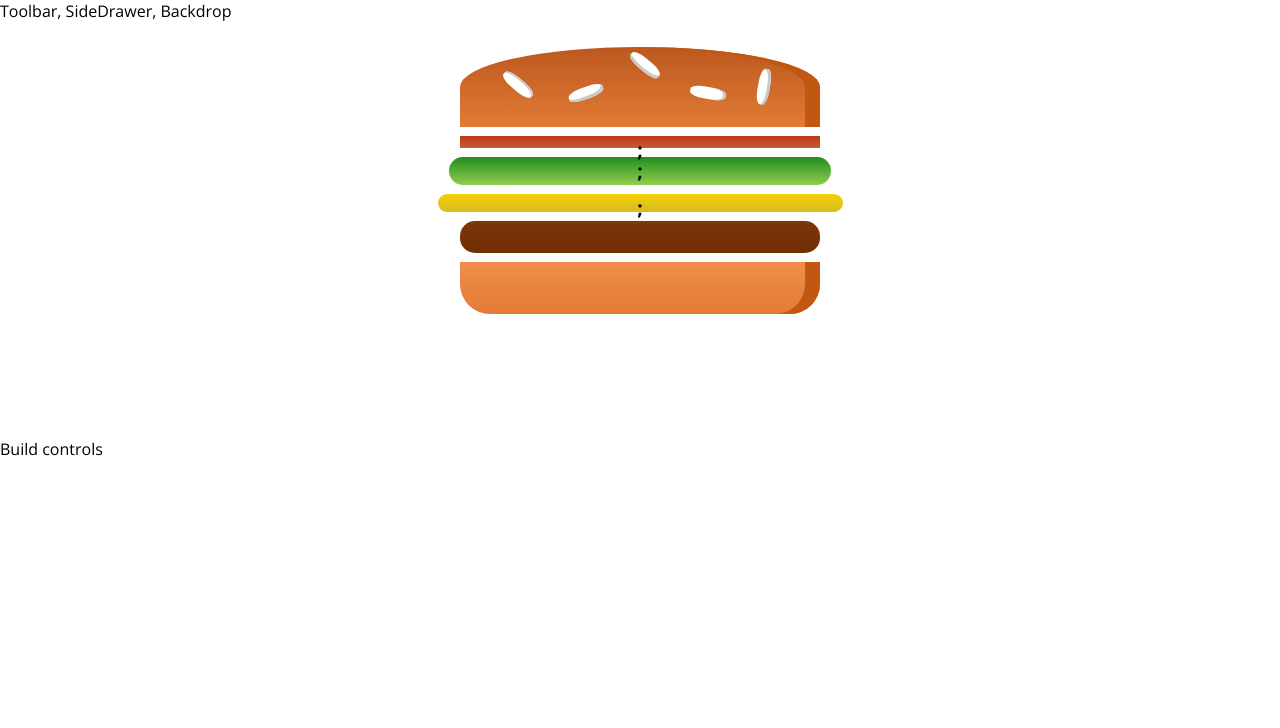
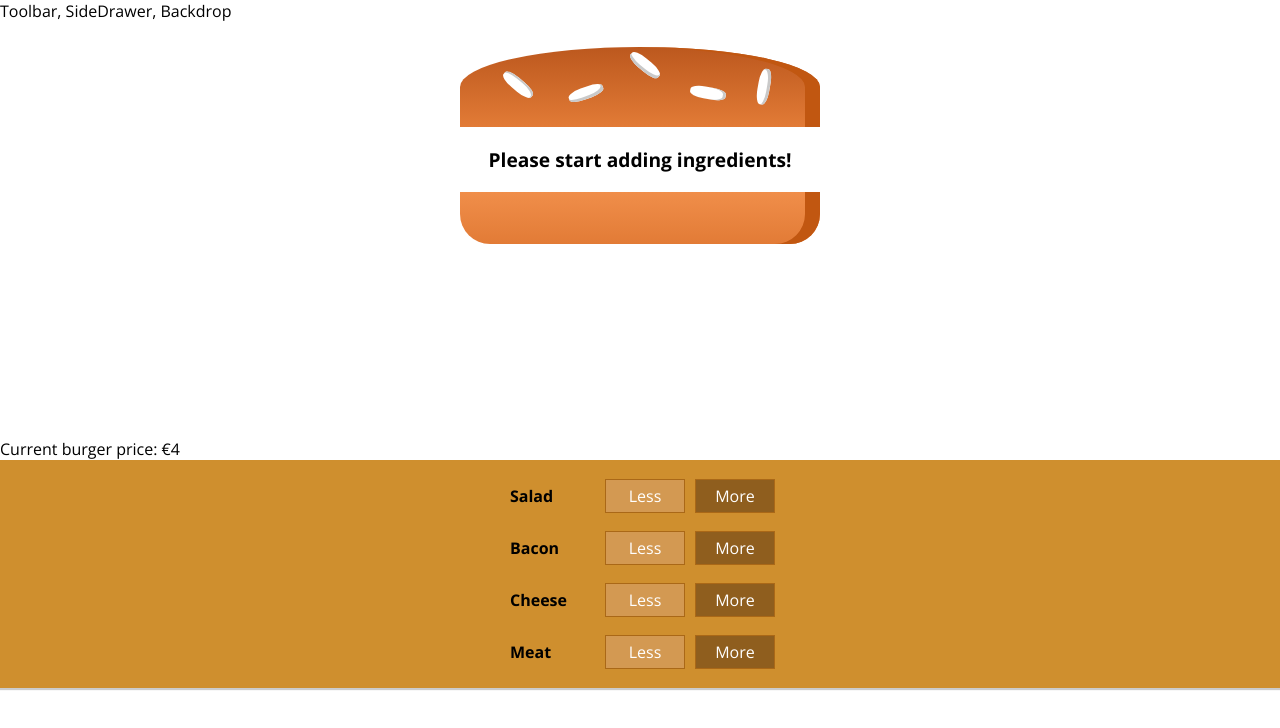
Before and after one commit to stijnvanhamme/burger-builder, a React (Create React App) app: page / in a window 1280 px wide. Shown: the top 728 px of the page. Built offline with nearby package versions, Linux system fonts and the light colour scheme.

Commit message:
dynamic adding & removing of ingredients

```diff
--- /dev/null
+++ b/src/components/Burger/BuildControls/BuildControl/BuildControl.js
@@ -0,0 +1,15 @@
+import React from 'react';
+
+import classes from './BuildControl.module.css';
+
+function BuildControl(props) {
+    return (
+        <div className={classes.BuildControl}>
+            <div className={classes.Label}>{props.label}</div>
+            <button className={classes.Less} onClick={props.removed}>Less</button>
+            <button className={classes.More} onClick={props.added}>More</button>
+        </div>
+    );
+}
+
+export default BuildControl;
--- /dev/null
+++ b/src/components/Burger/BuildControls/BuildControl/BuildControl.module.css
@@ -0,0 +1,56 @@
+.BuildControl {
+    display: flex;
+    justify-content: space-between;
+    align-items: center;
+    margin: 5px 0;
+}
+
+.BuildControl button {
+    display: block;
+    font: inherit;
+    padding: 5px;
+    margin: 0 5px;
+    width: 80px;
+    border: 1px solid #AA6817;
+    cursor: pointer;
+    outline: none;
+}
+
+.BuildControl button:disabled {
+    background-color: #AC9980;
+    border: 1px solid #7E7365;
+    color: #ccc;
+    cursor: default;
+}
+
+.BuildControl button:hover:disabled {
+    background-color: #AC9980;
+    color: #ccc;
+    cursor: not-allowed;
+}
+
+.Label {
+    padding: 10px;
+    font-weight: bold;
+    width: 80px;
+}
+
+.BuildControl .Less {
+    background-color: #D39952;
+    color: white;
+}
+
+.BuildControl .More {
+    background-color: #8F5E1E;
+    color: white;
+}
+
+.BuildControl .Less:hover, .BuildControl .Less:active {
+    background-color: #DAA972;
+    color: white;
+}
+
+.BuildControl .More:hover,.BuildControl .More:active {
+    background-color: #99703F;
+    color: white;
+}
--- /dev/null
+++ b/src/components/Burger/BuildControls/BuildControls.js
@@ -0,0 +1,29 @@
+import React from 'react';
+
+import BuildControl from './BuildControl/BuildControl';
+
+import classes from './BuildControls.module.css';
+
+function BuildControls(props) {
+    const controls = [
+        {label: 'Salad', type: 'salad'},
+        {label: 'Bacon', type: 'bacon'},
+        {label: 'Cheese', type: 'cheese'},
+        {label: 'Meat', type: 'meat'},
+    ];
+
+    return(
+        <div className={classes.BuildControls}>
+            {controls.map(ctrl => {
+                return (<BuildControl
+                    key={ctrl.label}
+                    label={ctrl.label}
+                    added={() => props.ingredientAdded(ctrl.type)}
+                    removed={() => props.ingredientRemoved(ctrl.type)} />
+                );
+            })}
+        </div>
+    );
+}
+
+export default BuildControls;
--- /dev/null
+++ b/src/components/Burger/BuildControls/BuildControls.module.css
@@ -0,0 +1,10 @@
+.BuildControls {
+    width: 100%;
+    background-color: #CF8F2E;
+    display: flex;
+    flex-flow: column;
+    align-items: center;
+    box-shadow: 0 2px 1px #CCC;
+    margin: auto;
+    padding: 10px 0;
+}
--- a/src/components/Burger/Burger.js
+++ b/src/components/Burger/Burger.js
@@ -4,13 +4,26 @@
 import classes from './Burger.module.css';
 
 function Burger(props) {
+
+    let ingredientList = Object.keys(props.ingredients)
+        .map(ing => {
+            return [...Array(props.ingredients[ing])].map((_, i) => {
+                return <BurgerIngredient key={ing+i} type={ing} />
+            });
+        })
+        .reduce((arr, el) => {
+            return arr.concat(el);
+        }, []);
+
+      if (ingredientList.length === 0) {
+          ingredientList = <p>Please start adding ingredients!</p>
+      }
+
+
     return (
         <div className={classes.Burger}>
-            <BurgerIngredient type='bread-top'/>
-            <BurgerIngredient type='bacon' />
-            <BurgerIngredient type='salad' />
-            <BurgerIngredient type='cheese' />
-            <BurgerIngredient type='meat' />
+            <BurgerIngredient type='bread-top' />
+            {ingredientList}
             <BurgerIngredient type='bread-bottom' />
         </div>
 
--- a/src/components/Burger/BurgerIngredient/BurgerIngredient.js
+++ b/src/components/Burger/BurgerIngredient/BurgerIngredient.js
@@ -21,13 +21,13 @@
                 ingredient = <div className={classes.Meat}></div>;
                 break;
             case 'cheese':
-                ingredient = <div className={classes.Cheese}>;</div>
+                ingredient = <div className={classes.Cheese}></div>;
                 break;
             case 'salad':
-                ingredient = <div className={classes.Salad}>;</div>
+                ingredient = <div className={classes.Salad}></div>;
                 break;
             case 'bacon':
-                ingredient = <div className={classes.Bacon}>;</div>
+                ingredient = <div className={classes.Bacon}></div>;
                 break;
             default:
                 ingredient = null;
--- /dev/null
+++ b/src/config/prices.js
@@ -0,0 +1,7 @@
+export const INGREDIENT_PRICES = {
+    bacon: 1,
+    cheese: 0.5,
+    salad: 0.25,
+    meat: 1.25,
+    bread: 4
+}
--- a/src/containers/BurgerBuilder/BurgerBuilder.js
+++ b/src/containers/BurgerBuilder/BurgerBuilder.js
@@ -1,15 +1,51 @@
 import React from 'react';
 
 import Burger from '../../components/Burger/Burger';
-
+import BuildControls from '../../components/Burger/BuildControls/BuildControls';
 import Aux from '../../hoc/Aux';
+import {INGREDIENT_PRICES} from '../../config/prices';
 
 class BurgerBuilder extends React.Component {
+
+    state = {
+        ingredients: {
+            salad: 0,
+            bacon: 0,
+            cheese: 0,
+            meat: 0,
+        },
+        totalPrice: INGREDIENT_PRICES['bread']
+    };
+
+    addIngredient = (type) => {
+        const updatedCount = this.state.ingredients[type] + 1;
+        const updatedIngredients = {...this.state.ingredients};
+        updatedIngredients[type] = updatedCount;
+
+        const newPrice = this.state.totalPrice + INGREDIENT_PRICES[type];
+
+        this.setState({ingredients: updatedIngredients, totalPrice: newPrice});
+    };
+
+    removeIngredient = (type) => {
+        if(this.state.ingredients[type] > 0) {
+            const updatedCount = this.state.ingredients[type] - 1;
+
+            const updatedIngredients = {...this.state.ingredients};
+            updatedIngredients[type] = updatedCount;
+
+            const newPrice = this.state.totalPrice - INGREDIENT_PRICES[type];
+
+            this.setState({ingredients: updatedIngredients, totalPrice: newPrice});
+        }
+    };
+
     render() {
         return(
             <Aux>
-                <Burger />
-                <div>Build controls</div>
+                <Burger ingredients={this.state.ingredients}/>
+                <div>Current burger price: €{this.state.totalPrice}</div>
+                <BuildControls ingredientAdded={this.addIngredient} ingredientRemoved={this.removeIngredient}/>
             </Aux>
         );
     }
```
Also changed, not shown: 13-build-control-addition.css (added, +56 -0 lines).
